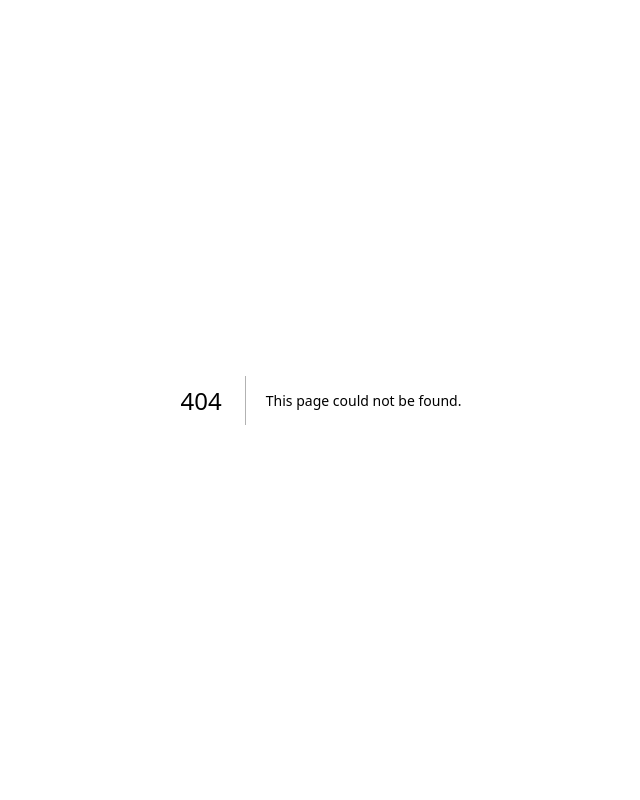
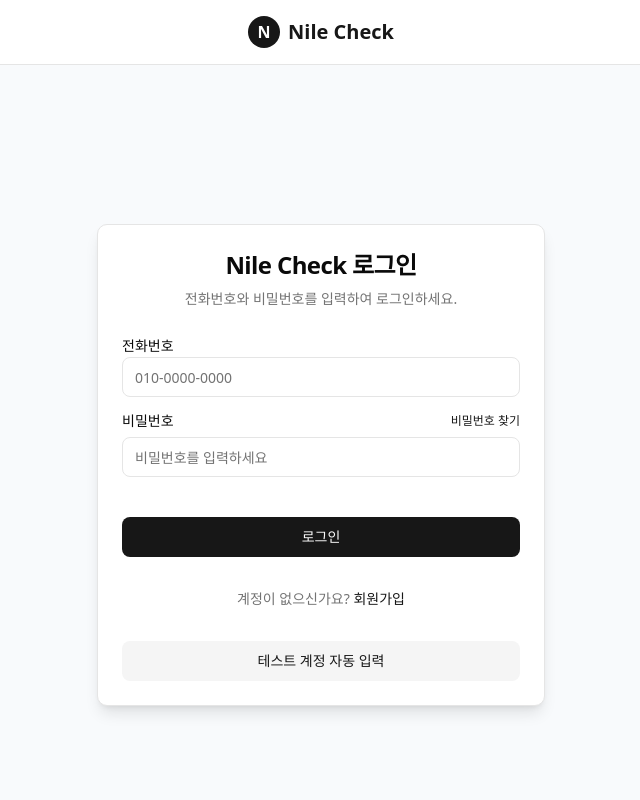
Before and after one commit to linchpin1104/nilecheck, a Next.js app in the folder nile_check_app/: page /login in a window 1280 px wide. Before the commit this address had no page. Shown: the top 800 px of the page, without its empty margins (319-959 px from the left). Built offline with nearby package versions, Linux system fonts and the light colour scheme.

Commit message:
Fix: 로그인 페이지 경로 수정 (404 에러 해결)

```diff
--- /dev/null
+++ b/nile_check_app/app/(auth)/layout.tsx
@@ -0,0 +1,44 @@
+"use client";
+
+import { useEffect } from "react";
+import { useRouter } from "next/navigation";
+import { useAuthStore } from "@/lib/auth";
+
+export default function AuthLayout({
+  children,
+}: Readonly<{
+  children: React.ReactNode;
+}>) {
+  const router = useRouter();
+  const { isAuthenticated } = useAuthStore();
+
+  // Redirect to dashboard if already authenticated
+  useEffect(() => {
+    if (isAuthenticated) {
+      router.push("/dashboard");
+    }
+  }, [isAuthenticated, router]);
+
+  return (
+    <div className="min-h-screen bg-slate-50">
+      <header className="border-b bg-white py-4 px-6 shadow-sm">
+        <div className="container mx-auto flex items-center justify-center">
+          <div className="flex items-center gap-2">
+            <div className="h-8 w-8 rounded-full bg-primary flex items-center justify-center text-white font-bold">
+              N
+            </div>
+            <h1 className="text-xl font-bold text-primary">Nile Check</h1>
+          </div>
+        </div>
+      </header>
+
+      <main>{children}</main>
+
+      <footer className="py-6 mt-8">
+        <div className="container mx-auto px-4 text-center text-sm text-muted-foreground">
+          <p>© 2024 Nile Check. All rights reserved.</p>
+        </div>
+      </footer>
+    </div>
+  );
+}
--- /dev/null
+++ b/nile_check_app/app/(auth)/login/page.tsx
@@ -0,0 +1,204 @@
+"use client";
+
+import { useState, useEffect } from "react";
+import { useSearchParams } from "next/navigation";
+import { useAuthStore } from "@/lib/auth";
+import { isValidKoreanPhoneNumber } from "@/lib/solapi";
+import { Button } from "@/components/ui/button";
+import { Input } from "@/components/ui/input";
+import { Label } from "@/components/ui/label";
+import { Card, CardContent, CardDescription, CardHeader, CardTitle } from "@/components/ui/card";
+import { AlertCircle, Loader2 } from "lucide-react";
+import Link from "next/link";
+import { Alert, AlertDescription } from "@/components/ui/alert";
+
+// 서버 컴포넌트가 이 페이지를 정적 생성하지 않도록 지정
+export const dynamic = 'force-dynamic';
+
+export default function LoginPage() {
+  const searchParams = useSearchParams();
+  const { isLoading } = useAuthStore();
+
+  const [phoneNumber, setPhoneNumber] = useState("");
+  const [password, setPassword] = useState("");
+  const [error, setError] = useState<string | null>(null);
+  const [isSubmitting, setIsSubmitting] = useState(false);
+  const [callbackUrl, setCallbackUrl] = useState<string | null>(null);
+
+  useEffect(() => {
+    // Get the callback URL from the query parameters
+    if (searchParams) {
+      const callback = searchParams.get('callbackUrl');
+      if (callback) {
+        setCallbackUrl(callback);
+      }
+    }
+  }, [searchParams]);
+
+  const handleSubmit = async (e: React.FormEvent) => {
+    e.preventDefault();
+
+    // Reset error state
+    setError(null);
+
+    // Validate phone number
+    if (!isValidKoreanPhoneNumber(phoneNumber)) {
+      setError("유효한 전화번호를 입력해주세요.");
+      return;
+    }
+
+    // Validate password
+    if (!password || password.length < 6) {
+      setError("비밀번호는 6자 이상이어야 합니다.");
+      return;
+    }
+
+    setIsSubmitting(true);
+
+    try {
+      console.log("로그인 시도:", { phoneNumber, password });
+
+      // 서버 API 직접 호출
+      const response = await fetch('/api/auth/login', {
+        method: 'POST',
+        headers: {
+          'Content-Type': 'application/json',
+        },
+        body: JSON.stringify({ phoneNumber, password }),
+      });
+
+      const result = await response.json();
+      console.log("로그인 결과:", result);
+
+      if (result.success) {
+        console.log("로그인 성공, 페이지 이동:", callbackUrl || "/dashboard");
+
+        // 세션 가져오기
+        await fetch('/api/auth/session').then(res => res.json());
+
+        // 모든 사용자에 대해 window.location.href 사용
+        // router.push() 대신 직접 이동하여 문제 우회
+        if (callbackUrl) {
+          window.location.href = callbackUrl;
+        } else {
+          window.location.href = "/dashboard";
+        }
+        return;
+      } else {
+        console.log("로그인 실패:", result.message);
+        setError(result.message);
+      }
+    } catch (err) {
+      console.error("로그인 예외 발생:", err);
+      setError("로그인 중 오류가 발생했습니다. 다시 시도해주세요.");
+    } finally {
+      setIsSubmitting(false);
+    }
+  };
+
+  const handlePhoneNumberChange = (e: React.ChangeEvent<HTMLInputElement>) => {
+    // Only allow digits and hyphens
+    const value = e.target.value.replace(/[^\d-]/g, '');
+
+    // Automatic formatting: XXX-XXXX-XXXX
+    let formatted = value.replace(/-/g, '');
+    if (formatted.length > 3 && formatted.length <= 7) {
+      formatted = `${formatted.slice(0, 3)}-${formatted.slice(3)}`;
+    } else if (formatted.length > 7) {
+      formatted = `${formatted.slice(0, 3)}-${formatted.slice(3, 7)}-${formatted.slice(7, 11)}`;
+    }
+
+    setPhoneNumber(formatted);
+  };
+
+  return (
+    <div className="flex justify-center items-center min-h-screen bg-slate-50 px-4">
+      <Card className="w-full max-w-md shadow-lg">
+        <CardHeader className="space-y-2 text-center">
+          <CardTitle className="text-2xl font-bold">Nile Check 로그인</CardTitle>
+          <CardDescription>전화번호와 비밀번호를 입력하여 로그인하세요.</CardDescription>
+        </CardHeader>
+
+        <CardContent>
+          <form onSubmit={handleSubmit} className="space-y-4">
+            {error && (
+              <Alert variant="destructive" className="mb-4">
+                <AlertCircle className="h-4 w-4" />
+                <AlertDescription>{error}</AlertDescription>
+              </Alert>
+            )}
+
+            <div className="space-y-2">
+              <Label htmlFor="phoneNumber">전화번호</Label>
+              <Input
+                id="phoneNumber"
+                type="tel"
+                placeholder="010-0000-0000"
+                value={phoneNumber}
+                onChange={handlePhoneNumberChange}
+                required
+                autoComplete="tel"
+                className="bg-white"
+              />
+            </div>
+
+            <div className="space-y-2">
+              <div className="flex items-center justify-between">
+                <Label htmlFor="password">비밀번호</Label>
+                <Link
+                  href="/forgot-password"
+                  className="text-xs text-primary hover:underline"
+                >
+                  비밀번호 찾기
+                </Link>
+              </div>
+              <Input
+                id="password"
+                type="password"
+                placeholder="비밀번호를 입력하세요"
+                value={password}
+                onChange={(e) => setPassword(e.target.value)}
+                required
+                autoComplete="current-password"
+                className="bg-white"
+              />
+            </div>
+
+            <Button
+              type="submit"
+              className="w-full mt-6"
+              disabled={isSubmitting || isLoading}
+            >
+              {(isSubmitting || isLoading) && (
+                <Loader2 className="mr-2 h-4 w-4 animate-spin" />
+              )}
+              로그인
+            </Button>
+
+            <div className="text-center text-sm mt-4">
+              <span className="text-muted-foreground">계정이 없으신가요?</span>{" "}
+              <Link href="/register" className="text-primary hover:underline">
+                회원가입
+              </Link>
+            </div>
+
+            {process.env.NODE_ENV === 'development' && (
+              <Button
+                type="button"
+                className="w-full mt-4"
+                variant="secondary"
+                onClick={() => {
+                  // 테스트 계정 자동 입력
+                  setPhoneNumber("010-4321-5678");
+                  setPassword("123456");
+                }}
+              >
+                테스트 계정 자동 입력
+              </Button>
+            )}
+          </form>
+        </CardContent>
+      </Card>
+    </div>
+  );
+}
```
